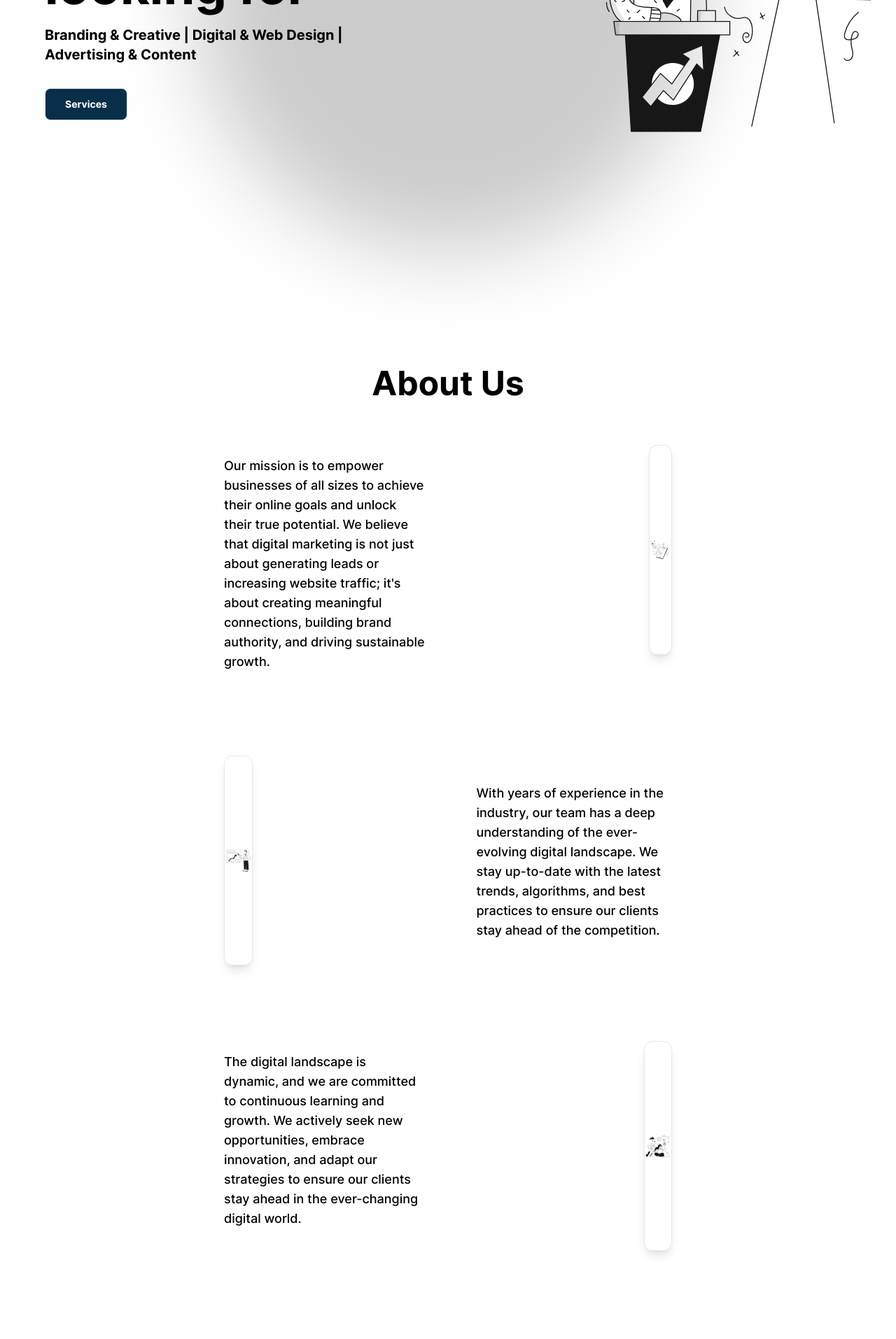
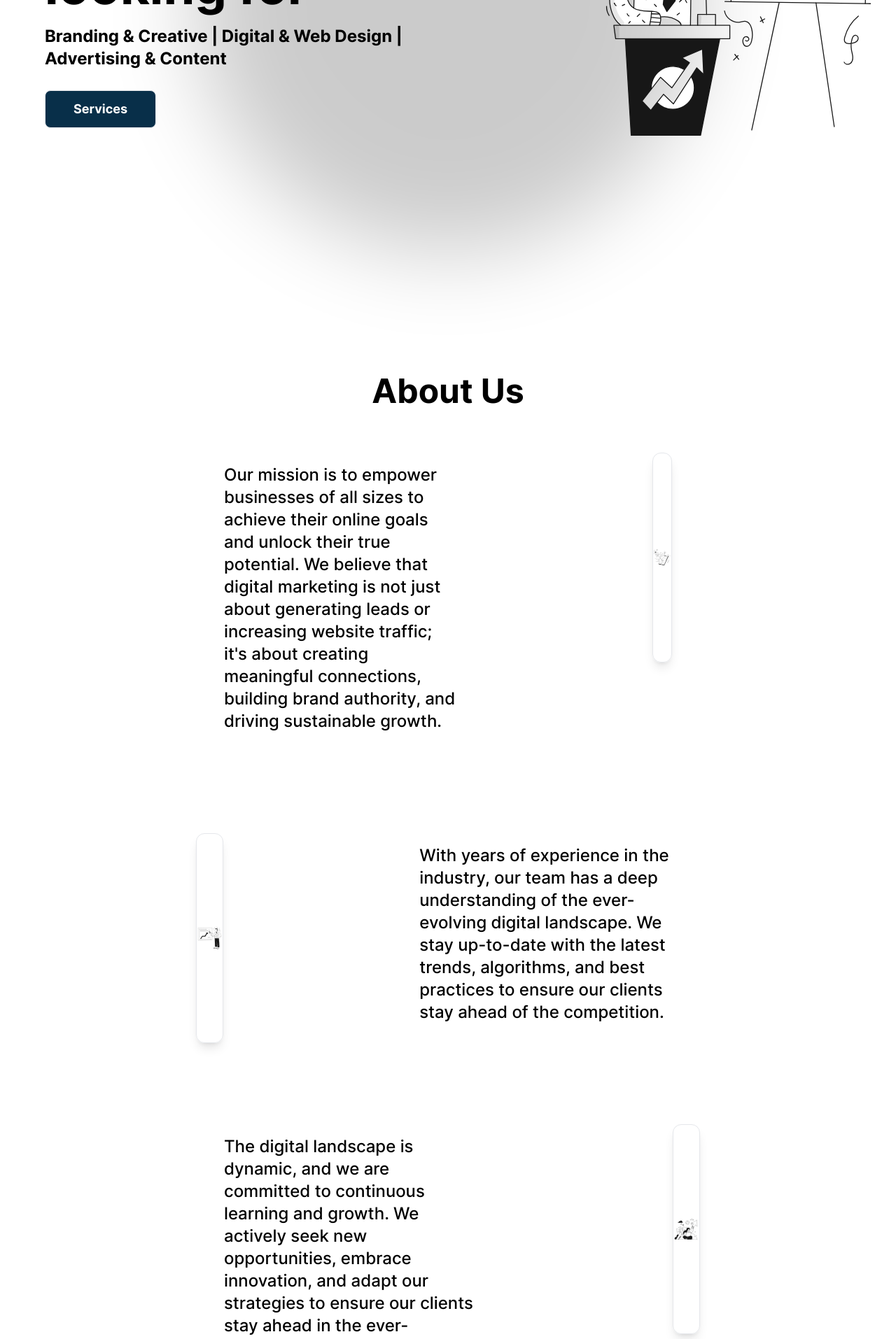
Before and after one commit to markmumba/baySphere, a React (Vite) app: page / in a window 1280 px wide. Shown: the part 520-2434 px from the top of the page at 70% size. Built offline with nearby package versions, Linux system fonts and the light colour scheme.

Commit message:
fixing tablet ui

```diff
--- a/src/components/about.tsx
+++ b/src/components/about.tsx
@@ -5,10 +5,10 @@ import success from '../assets/images/business-success-chart.svg'
 const About = () => {
     return (
         <>
-            <div id="about" className=" py-10 md:py-28">
+            <div id="about" className=" py-10  lg:py-28">
                 <h2 className="text-center font-bold  text-4xl md:text-5xl">About Us</h2>
-                <div className=' grid  md:flex md:space-x-40 md:px-60'>
-                    <div className='p-7 md:p-20 font-medium md:text-lg max-w-3xl'>
+                <div className=' grid  md:flex lg:space-x-40 lg:px-60'>
+                    <div className='p-7 lg:p-20 font-medium md:text-2xl max-w-md lg:max-w-3xl'>
                         <p>Our mission is to empower businesses
                             of all sizes to achieve their online
                             goals and unlock their true potential. We believe that digital marketing is not just about generating leads or increasing
@@ -17,11 +17,11 @@ const About = () => {
                             and driving sustainable growth.
                         </p>
                     </div>
-                    <div className=' px-20  md:pt-16 '> <img className='w-[200px] h-[200px] md:w-[300px] md:h-[300px] border rounded-xl  shadow-lg' src={startup} /> </div>
+                    <div className=' px-20 md:pl-10 md:pt-12 lg:pt-16 '> <img className='w-[250px] h-[250px] lg:w-[300px] lg:h-[300px] border rounded-xl  shadow-lg' src={startup} /> </div>
                 </div>
-                <div className='grid  md:flex md:space-x-40 md:px-60'>
-                    <div className='px-20 pt-10  md:px-20'> <img className='w-[200px] h-[200px] md:w-[300px] md:h-[300px] border rounded-xl  shadow-lg' src={keynote} /> </div>
-                    <div className='p-7 md:p-20 font-medium md:text-lg max-w-3xl'>
+                <div className='grid  md:flex lg:space-x-40 lg:px-60'>
+                    <div className='px-20 md:px-10 md:pt-10  lg:pt-16'> <img className='w-[250px] h-[250px] lg:w-[300px] lg:h-[300px] border rounded-xl  shadow-lg' src={keynote} /> </div>
+                    <div className='p-7 lg:p-20 font-medium md:text-2xl max-w-md lg:max-w-3xl'>
                         <p> With years of experience
                             in the industry, our team has a deep understanding of the
                             ever-evolving digital landscape. We stay up-to-date with the latest trends,
@@ -29,8 +29,8 @@ const About = () => {
                         </p>
                     </div>
                 </div>
-                <div className='grid  md:flex md:space-x-40 md:px-60'>
-                    <div className='p-7 md:p-20 font-medium md:text-lg max-w-3xl'>
+                <div className='grid  md:flex lg:space-x-40 lg:px-60'>
+                    <div className='p-7 lg:p-20 font-medium md:text-2xl max-w-md lg:max-w-3xl'>
                         <p>The digital landscape is dynamic,
                             and we are committed to continuous learning and growth. We actively seek new opportunities,
                             embrace innovation, and adapt our
@@ -38,7 +38,7 @@ const About = () => {
                             in the ever-changing digital world.
                         </p>
                     </div>
-                    <div className=' px-20  md:pt-16 '> <img className='w-[200px] h-[200px] md:w-[300px] md:h-[300px] border rounded-xl  shadow-lg' src={success} /> </div>
+                    <div className='px-20 md:px-10 md:pt-10  lg:pt-16'> <img className='w-[250px] h-[250px] lg:w-[300px] lg:h-[300px] border rounded-xl  shadow-lg' src={success} /> </div>
                 </div>
 
 
--- a/src/components/hero.tsx
+++ b/src/components/hero.tsx
@@ -7,15 +7,15 @@ const Hero = () => {
             <div className=' pt-20 md:pt-40 absolute inset-0 flex justify-center -z-10'>
                 <div className=" w-[320px] h-[320px]   md:w-[720px] md:h-[720px] rounded-full opacity-20 blur-3xl bg-black "></div>
             </div>
-            <div className=" pt-20 grid md:flex md:space-x-40">
-                <div className="text-4xl md:text-7xl  font-bold p-8  md:py-60 md:px-16 max-w-5xl">
+            <div className=" pt-20 grid lg:flex lg:space-x-40">
+                <div className="text-4xl md:text-7xl  font-bold p-8 md:pt-20 lg:py-60 lg:px-16 max-w-5xl">
                     <h1>The agency you've been looking for</h1>
-                    <h2 className='text-sm md:text-xl pt-5'>Branding & Creative | Digital & Web Design | Advertising & Content</h2>
-                    <button className=' text-sm text-white border rounded-lg px-4 py-2  md:px-7 md:py-3 bg-sky-950'>Services</button>
+                    <h2 className='text-sm md:text-2xl pt-5'>Branding & Creative | Digital & Web Design | Advertising & Content</h2>
+                    <button className=' text-sm md:text-lg text-white border rounded-lg px-4 py-2  md:px-10 md:py-3 bg-sky-950'>Services</button>
 
                 </div>
-                <div className=' px-4 md:pt-10'>
-                    <img className='w-70 h-70 md:w-full  md:h-full' src={businessImage} />
+                <div className=' px-4 lg:pt-10'>
+                    <img className='w-70 h-70 lg:w-full  lg:h-full' src={businessImage} />
                 </div>
             </div>
         </>
--- a/src/components/pricing.tsx
+++ b/src/components/pricing.tsx
@@ -10,7 +10,7 @@ const Pricing = () => {
                     creating customer loyalty, and driving sales.</p>
 
                 <div>
-                    <div className=" grid md:flex md:flex-row justify-center gap-y-10 md:gap-y-20 gap-x-4 p-2 md:p-10 ">
+                    <div className=" grid grid-cols-2  lg:flex lg:flex-row lg:justify-center gap-y-10 md:gap-y-20 gap-x-4 p-2 md:p-10 ">
                         <div  className="flex flex-col gap-y-2 p-3 md:p-10  border-gray-200 border-2 rounded-lg">
                             <h2 className="text-center font-bold ">Starter Package</h2>
                             <p className="text-center font-bold"> <span className="text-3xl">Ksh 3,000</span>/month </p>
--- a/src/components/service.tsx
+++ b/src/components/service.tsx
@@ -5,12 +5,12 @@ const Service = () => {
         <>
             <div id="services" className="pt-[-10rem]">
                 <h1 className="text-center font-bold  text-4xl md:text-5xl">What we do</h1>
-                <p className="text-center  md:text-xl font-medium px-4 py-3 md:px-60 md:py-10 ">Our team creates customized strategies tailored
+                <p className="text-center  md:text-2xl font-medium px-4 py-3 lg:px-60 md:py-10 ">Our team creates customized strategies tailored
                     to each client's specific goals, whether it's increasing website traffic,
                     generating leads, or building brand awareness.
                     We're dedicated to delivering exceptional results and customer service.
                 </p>
-                <div className="grid md:flex justify-center py-10 gap-7 p-4">
+                <div className="grid grid-cols-2 lg:flex justify-center py-10 gap-7 p-4">
                     <motion.div whileHover={{ scale: 1.1 }}
                      className="border border-gray-200 rounded-lg max-w-sm p-7 shadow-lg">
                         <div className="flex justify-center"><i className="bi bi-code-slash text-sky-950" style={{ fontSize: "3rem" }}></i></div>
```
